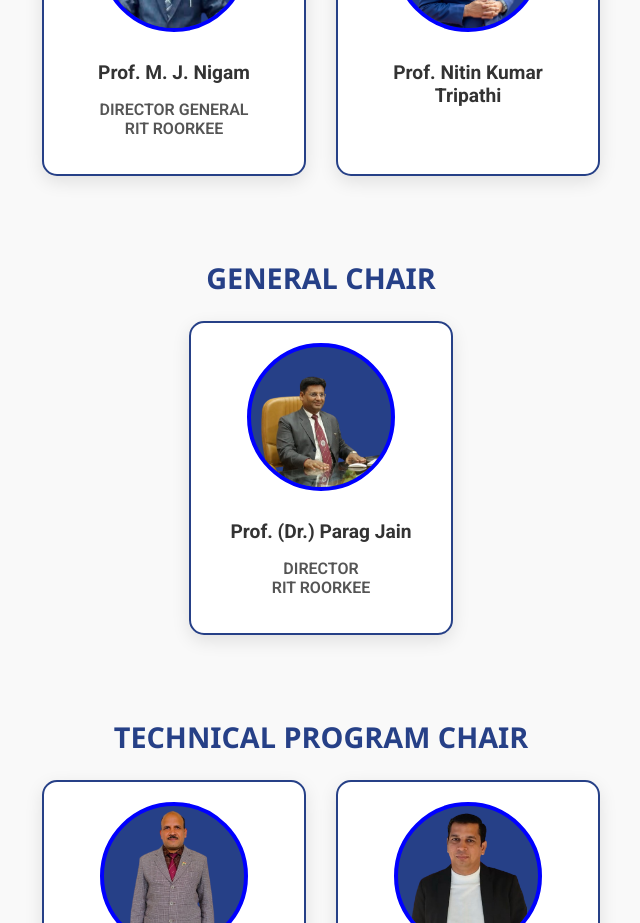
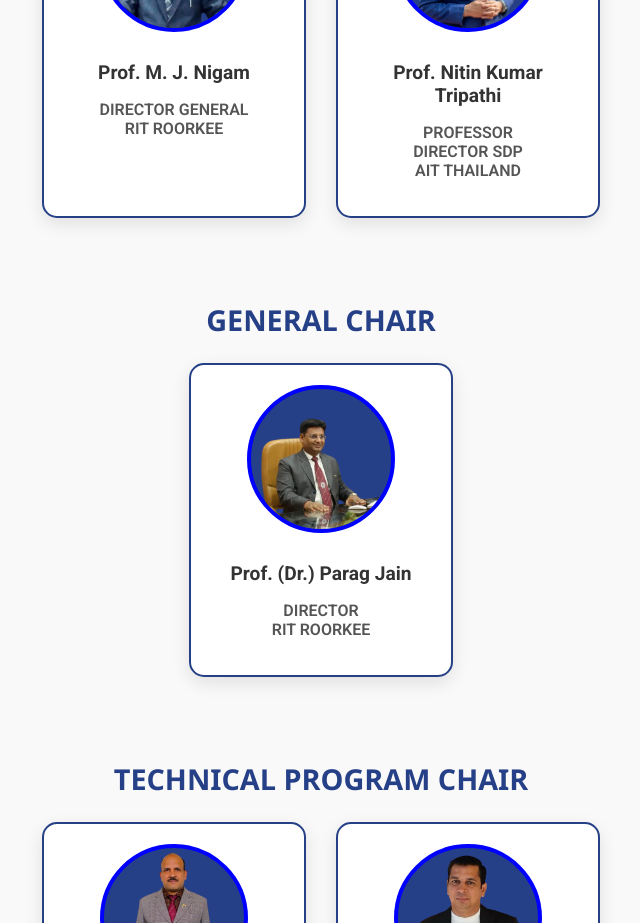
Before and after one commit to PriyanshuRoushan/confwebsite25, a React (Create React App) app in the folder frontend/: page / in a window 1280 px wide. Shown: the part 4820-5743 px from the top of the page, without its empty margins (319-959 px from the left). Built offline with nearby package versions, Linux system fonts and the light colour scheme; a web font is replaced by a local one.

Commit message:
FACULTY-DATA-UPDATED

```diff
--- a/frontend/src/components/faculties/facultiesdata.js
+++ b/frontend/src/components/faculties/facultiesdata.js
@@ -41,7 +41,7 @@ const FacultiesData = [
     role: 'CO-PATRON',
     name: 'Prof. Nitin Kumar Tripathi ',
     image: Nitin,
-    title: '',
+    title: <p><div>PROFESSOR<br></br>DIRECTOR SDP<br></br>AIT THAILAND</div></p>,
   },
     {
     role: 'GENERAL CHAIR',
```
